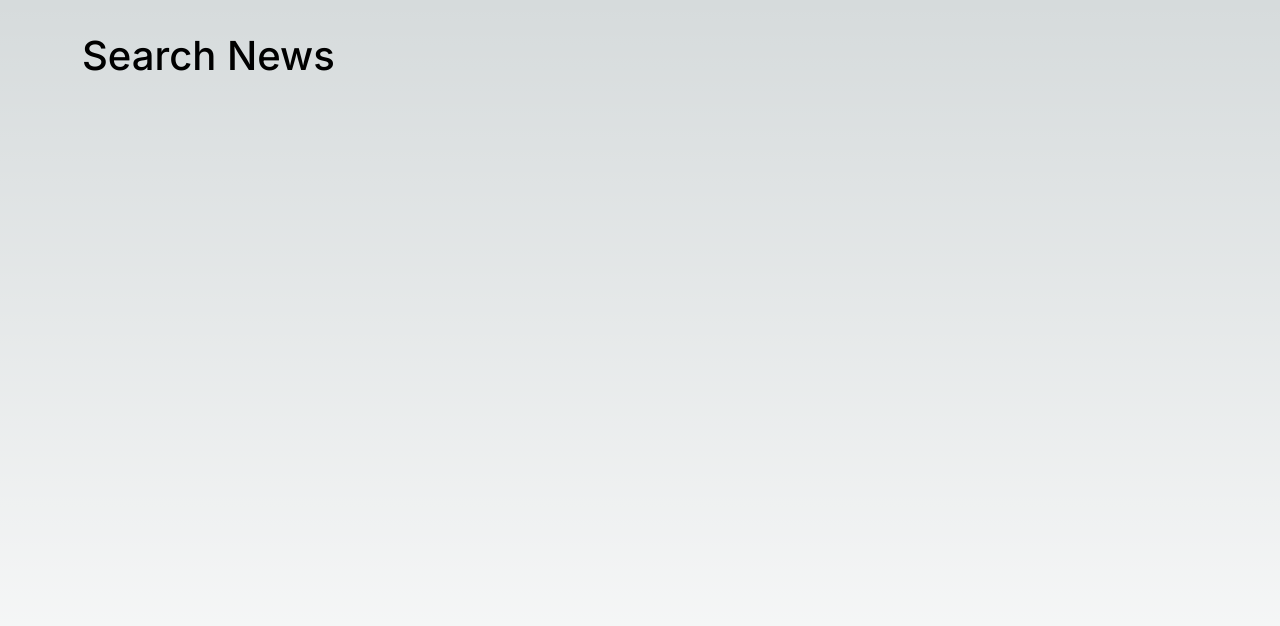
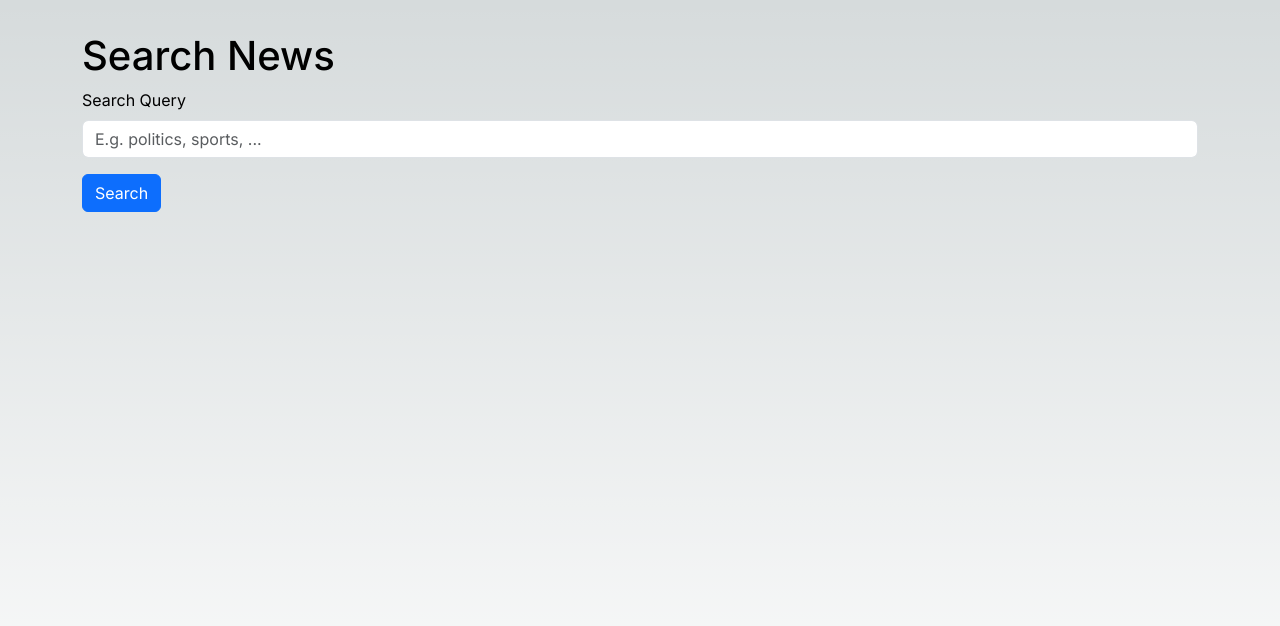
Before and after one commit to eleerogers/news-app, a Next.js app: page /search in a window 1280 px wide. Shown: the top 626 px of the page. Built offline with nearby package versions, Linux system fonts and the light colour scheme.

Commit message:
create article grid, begin search page

```diff
--- a/pages/index.tsx
+++ b/pages/index.tsx
@@ -5,6 +5,7 @@ import styles from '@/styles/Home.module.css'
 import { GetServerSideProps } from 'next'
 import { NewsArticle, NewsResponse } from '@/models/NewsArticles'
 import NewsArticleEntry from '@/components/NewsArticleEntry'
+import NewsArticlesGrid from '@/components/NewsArticlesGrid'
 
 interface BreakingNewsPageProps {
   newsArticles: NewsArticle[],
@@ -26,7 +27,7 @@ export default function BreakingNewsPage({newsArticles} : BreakingNewsPageProps)
       </Head>
       <main>
         <h1>Breaking News</h1>
-        <NewsArticleEntry article={newsArticles[0]} />
+        <NewsArticlesGrid articles={newsArticles} />
       </main>
     </>
   )
--- a/pages/search.tsx
+++ b/pages/search.tsx
@@ -1,7 +1,31 @@
+import { NewsArticle } from '@/models/NewsArticles';
+import {FormEvent, useState} from 'react'
+import { Form, Button } from 'react-bootstrap';
+
 const SearchNewsPage = () => {
+  const [searchResults, setSearchResults] = useState<NewsArticle[] | null>(null)
+  const [searchResultsLoading, setSearchResultsLoading] = useState(false)
+  const [searchResultsLoadingIsError, setSearchResultsLoadingIsError] = useState(false)
+
+  async function handleSubmit(e: FormEvent<HTMLFormElement>) {
+
+  }
+
   return (
     <main>
       <h1>Search News</h1>
+      <Form onSubmit={handleSubmit}>
+        <Form.Group className="mb-3" controlId="search-input">
+          <Form.Label>Search Query</Form.Label>
+          <Form.Control
+            name="searchQuery"
+            placeholder="E.g. politics, sports, ..."
+          />
+        </Form.Group>
+        <Button type="submit" className="mb-3" disabled={searchResultsLoading}>
+          Search
+        </Button>
+      </Form>
     </main>
    );
 }
```
Also changed, not shown: components/NewsArticlesGrid.tsx (+21 -0 lines).
